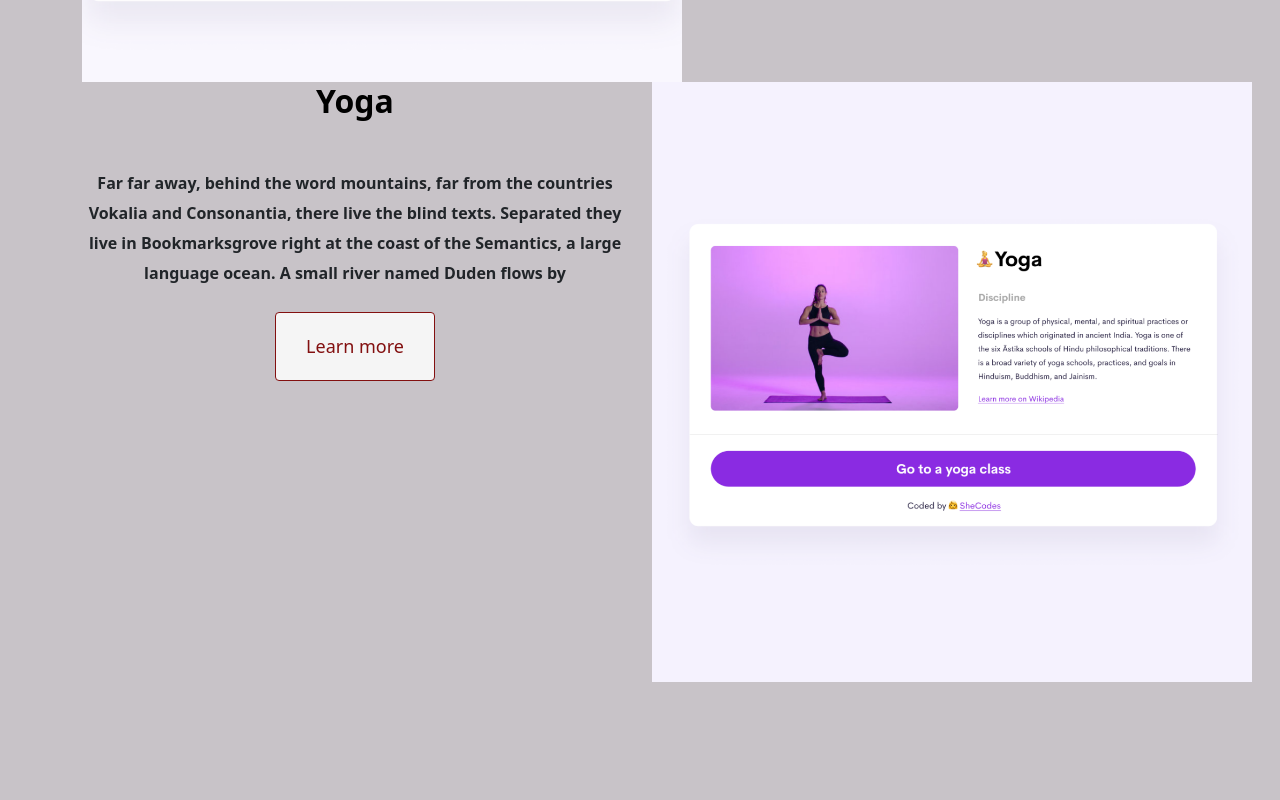
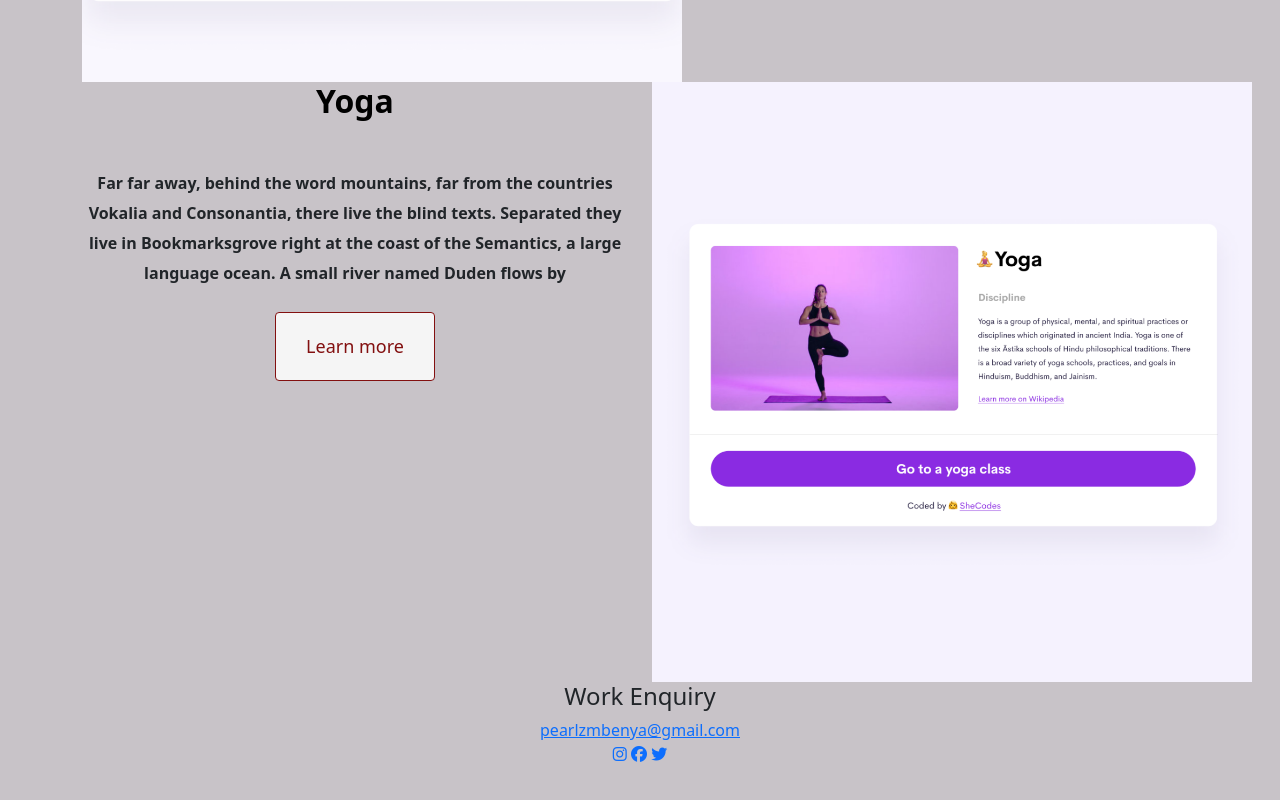
Before and after one commit to Phelisa-Mbenya/Portfolio, a plain HTML site: page index.html in a window 1280 px wide. Shown: the part 1484-2284 px from the top of the page. Before the commit the page ends 2166 px from the top, so only its background shows below. Drawn offline with nearby package versions, Linux system fonts and the light colour scheme.

Commit message:
updated footer

```diff
--- a/index.html
+++ b/index.html
@@ -129,6 +129,27 @@
           />
         </div>
       </div>
+      <footer>
+        <div class="work-box">
+          <h4>Work Enquiry</h4>
+        </div>
+        <a href="mailto:pearlzmbenya@gmail.com" class="email-Link"
+          >pearlzmbenya@gmail.com</a
+        >
+        <div
+          class="social=Links text-center mb-5 margin 20px padding 10px 24px"
+        >
+          <a href="https://www.instagram.com/pearlsmbenya"
+            ><i class="fa-brands fa-instagram"></i
+          ></a>
+          <a href="https://www.facebook.com/pearlsmbenya"
+            ><i class="fa-brands fa-facebook"></i
+          ></a>
+          <a href="https://www.twitter.com/pearlsmbenya"
+            ><i class="fa-brands fa-twitter"></i
+          ></a>
+        </div>
+      </footer>
     </div>
     <script
       src="https://cdn.jsdelivr.net/npm/bootstrap@5.3.1/dist/js/bootstrap.bundle.min.js"
--- a/styles/portfolio.css
+++ b/styles/portfolio.css
@@ -58,6 +58,15 @@ p {
 .about-section-content {
   margin: 30px;
 }
+footer.social-links a {
+  margin: 0 20px;
+}
+footer.email-link {
+  text-decoration: none;
+  color: black;
+  font-size: 24px;
+  text-align: center;
+}
 .content h1 {
   font-size: 64px;
   line-height: 80px;
```
